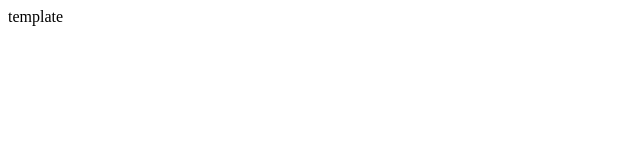
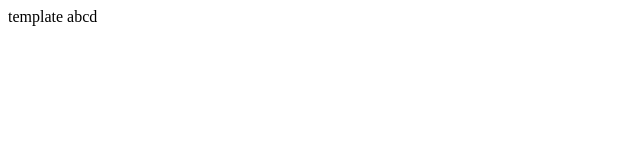
Before and after one commit to kousei-kimura/hello-github, a plain HTML site: page index.html in a window 1280 px wide. Shown: the full height of the page, 0-640 px from the left. Drawn offline with Linux system fonts and the light colour scheme.

Commit message:
[modify] index.htmlを編集

```diff
--- a/index.html
+++ b/index.html
@@ -1,9 +1,10 @@
 <!DOCTYPE html>
 <html>
 <head>
-<title>template</title>
+<title>template morijyobi</title>
 </head>
 <body>
 template
+abcd
 </body>
 </html>
```
